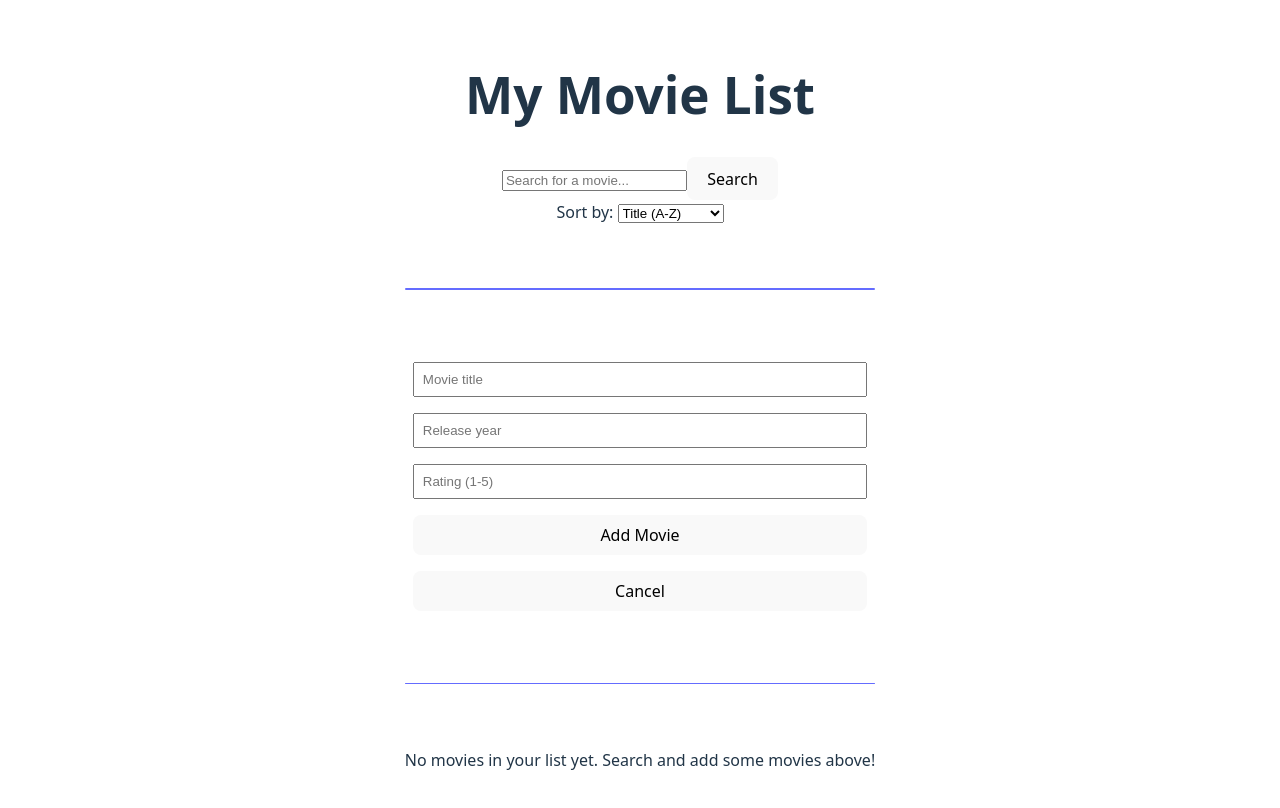
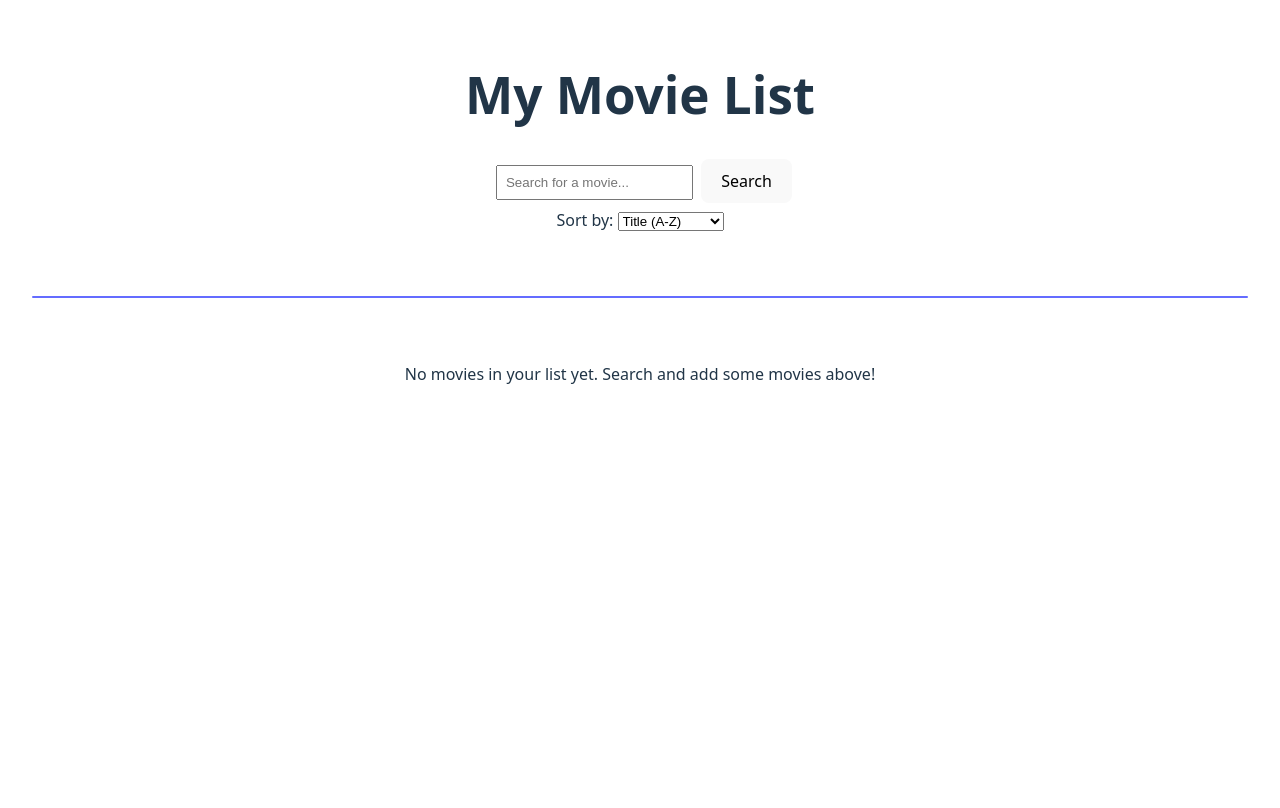
Before and after one commit to nadielotiene/movie-list-app-react, a React (Vite) app: page / in a window 1280 px wide. Shown: the top 808 px of the page. Built offline with nearby package versions, Linux system fonts and the light colour scheme.

Commit message:
remove AddMovieForm, add grid on movie card section

```diff
--- a/src/App.css
+++ b/src/App.css
@@ -16,21 +16,6 @@
 }
 .logo.react:hover {
   filter: drop-shadow(0 0 2em #61dafbaa);
-}
-
-@keyframes logo-spin {
-  from {
-    transform: rotate(0deg);
-  }
-  to {
-    transform: rotate(360deg);
-  }
-}
-
-@media (prefers-reduced-motion: no-preference) {
-  a:nth-of-type(2) .logo {
-    animation: logo-spin infinite 20s linear;
-  }
 }
 
 .card {
--- a/src/App.jsx
+++ b/src/App.jsx
@@ -16,23 +16,23 @@ export default function App() {
     localStorage.setItem('movieList',JSON.stringify(movies));
   }, [movies])
 
-  const [editingMovie, setEditingMovie] = useState(null);
+  // const [editingMovie, setEditingMovie] = useState(null);
 
-  function addMovie(newMovie) {
-    setMovies([...movies, newMovie]);
-  }
+  // function addMovie(newMovie) {
+  //   setMovies([...movies, newMovie]);
+  // }
 
-  function editMovie(movie) {
-    setEditingMovie(movie);
-    window.scrollTo({top: 0, behavior: 'smooth'});
-  }
+  // function editMovie(movie) {
+  //   setEditingMovie(movie);
+  //   window.scrollTo({top: 0, behavior: 'smooth'});
+  // }
 
-  function updateMovie(updateMovie) {
-    setMovies(movies.map(m =>
-      m.id === updateMovie.id ? updateMovie : m
-    ));
-    setEditingMovie(null);
-  }
+  // function updateMovie(updateMovie) {
+  //   setMovies(movies.map(m =>
+  //     m.id === updateMovie.id ? updateMovie : m
+  //   ));
+  //   setEditingMovie(null);
+  // }
 
   function deleteMovie(movieId) {
     setMovies(movies.filter(m => m.id !== movieId))
@@ -115,25 +115,29 @@ export default function App() {
         </select>
       </div>
 
-      <AddMovieForm
+      {/* <AddMovieForm
         onAddMovie={addMovie}
         onUpdateMovie={updateMovie}
         editingMovie={editingMovie}
-      />
+      /> */}
+
+      <hr />
 
       {movies.length === 0 ? (
         <p className="empty-state">
           No movies in your list yet. Search and add some movies above!
         </p>
       ) : (
-        sortedMovies.map(movie => (
-          <MovieCard
-            key={movie.id}
-            movie={movie}
-            onEdit={editMovie}
-            onDelete={deleteMovie}
-          />
-        ))
+        <section className="movie-grid">
+          {sortedMovies.map(movie => (
+            <MovieCard
+              key={movie.id}
+              movie={movie}
+              // onEdit={editMovie}
+              onDelete={deleteMovie}
+            />
+        ))}
+          </section>
       )}
     </>
   )
--- a/src/components/MovieCard.jsx
+++ b/src/components/MovieCard.jsx
@@ -15,14 +15,14 @@ export default function MovieCard({ movie, onEdit, onDelete }) {
         <div className="hover-details">
           <h3 className='movie-title'>{movie.title}</h3>
           <p>Year: {movie.year}</p>
-          <p>My Rating: {"⭐️".repeat(movie.rating)}</p>
+          {/* <p>My Rating: {"⭐️".repeat(movie.rating)}</p> */}
           {/* <p>imdbRating: {movie.imdbRating}</p> */}
           {/* <p>Plot: {movie.plot}</p> */}
           {/* <p>Director: {movie.director}</p> */}
-          {/* <p>Actors: {movie.actors}</p> */}
+          <p>Actors: {movie.actors}</p>
           <p>Genre: {movie.genre}</p>
           <section className="buttons">
-            <button onClick={() => onEdit(movie)}>Edit</button>
+            {/* <button onClick={() => onEdit(movie)}>Edit</button> */}
             <button onClick={() => onDelete(movie.id)}>Delete</button>
           </section>
         </div>
--- a/src/index.css
+++ b/src/index.css
@@ -24,7 +24,7 @@ a:hover {
 
 body {
   margin: 0;
-  display: flex;
+  /* display: grid; */
   place-items: center;
   min-width: 320px;
   min-height: 100vh;
@@ -35,13 +35,25 @@ body {
   flex-direction: column;
 }
 
+.movie-grid {
+  display: grid;
+  place-items: center;
+  grid-template-columns: repeat(auto-fill, minmax(250px, 1fr));
+  gap: 2rem;
+  /* margin-top: 2rem; */
+}
+
 .card--div {
   position: relative;
   width: 250px;  /* Match your image width */
-  border: 15px dotted goldenrod;
+  border: 2px solid #646cff;
   border-radius: 3px;
   margin: 2rem;
   overflow: hidden;  /* Keep everything contained */
+}
+
+.card--div:hover {
+  border: 2px solid #535bf2;
 }
 
 .card-poster {
@@ -102,13 +114,13 @@ hr {
   height: .10rem
 }
 
-.form {
-  display: flex;
+form {
+  /* display: flex; */
   flex-direction: column;
   justify-content: space-around;
 }
 
-.form > input, .form > button {
+.form > input, .form > button, input {
   padding: .5rem;
   margin: .5rem;
 }
```
